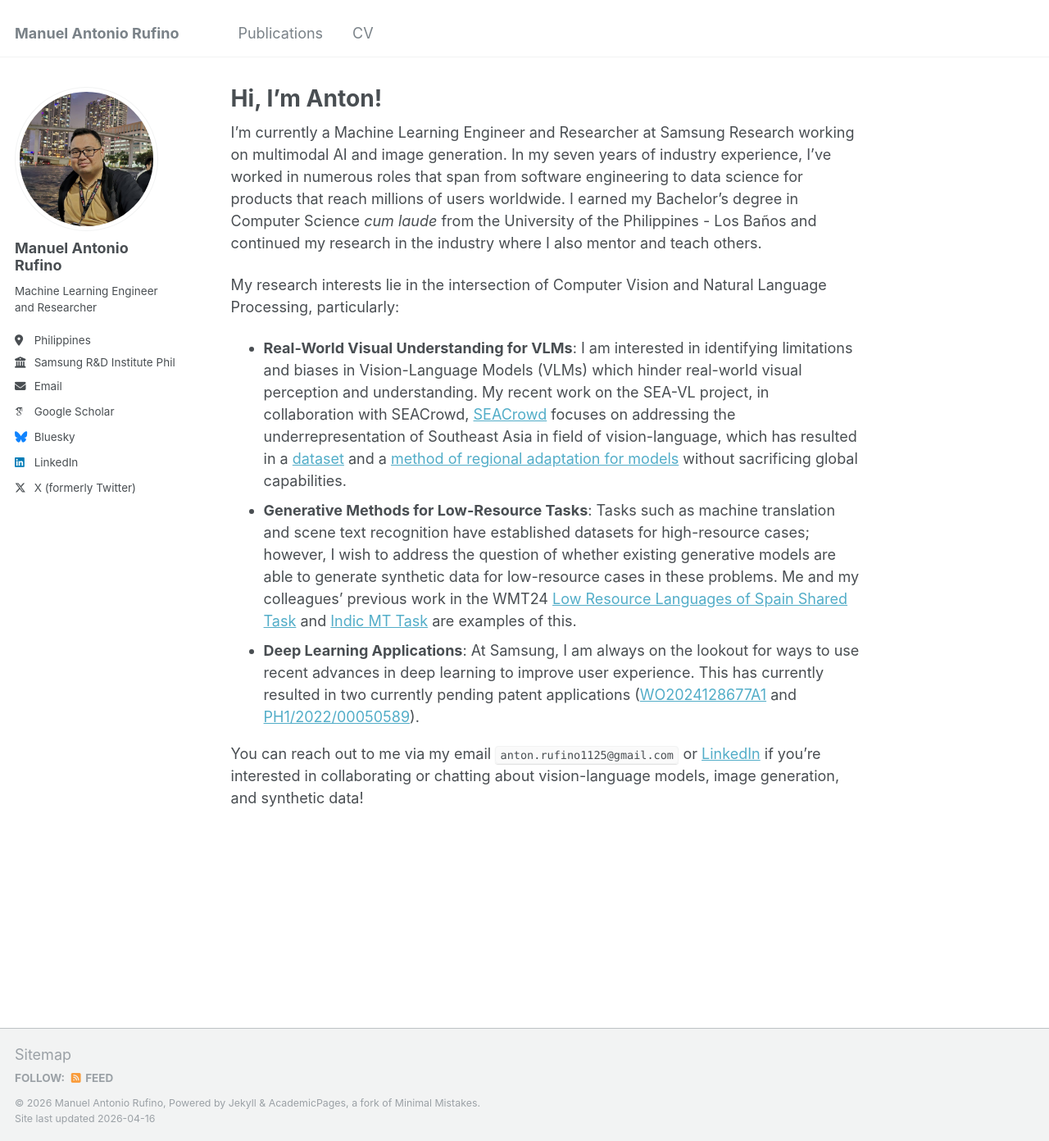
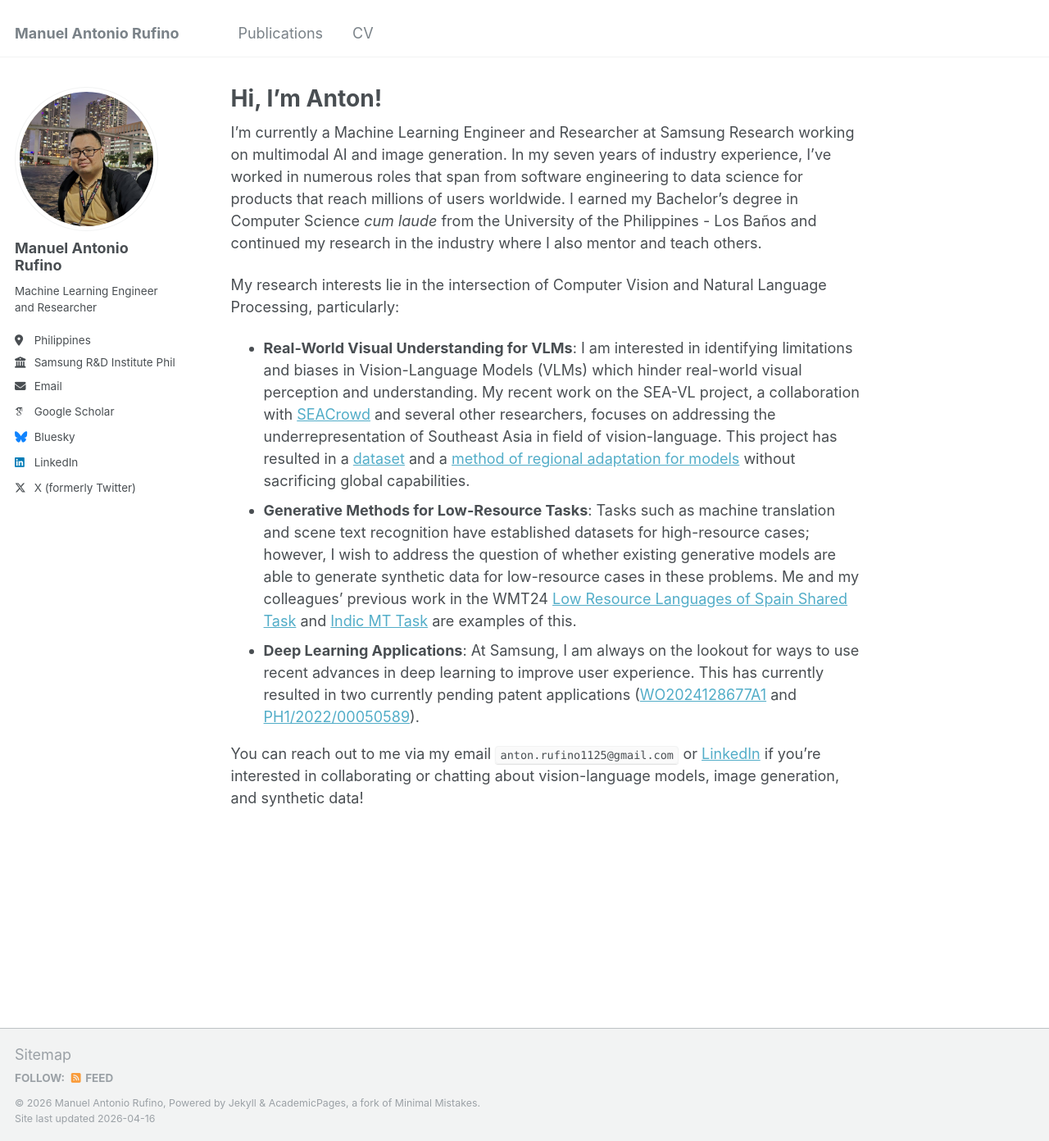
Before and after one commit to antonrufino/antonrufino.github.io, a Jekyll site: the page built from _pages/about.md, in a window 1280 px wide and 1392 px high. Shown: the whole window at 82% size. Built offline with Jekyll 4.4.1, drawn with Linux system fonts in a browser that asks for light colours; some web fonts are replaced.

Commit message:
Typo fix

```diff
--- a/_pages/about.md
+++ b/_pages/about.md
@@ -10,7 +10,7 @@ redirect_from:
 I'm currently a Machine Learning Engineer and Researcher at Samsung Research working on multimodal AI and image generation. In my seven years of industry experience, I've worked in numerous roles that span from software engineering to data science for products that reach millions of users worldwide. I earned my Bachelor's degree in Computer Science *cum laude* from the University of the Philippines - Los Baños and continued my research in the industry where I also mentor and teach others.
 
 My research interests lie in the intersection of Computer Vision and Natural Language Processing, particularly:
-- **Real-World Visual Understanding for VLMs**: I am interested in identifying limitations and biases in Vision-Language Models (VLMs) which hinder real-world visual perception and understanding. My recent work on the SEA-VL project, in collaboration with SEACrowd, [SEACrowd](https://seacrowd.github.io/) focuses on addressing the underrepresentation of Southeast Asia in field of vision-language, which has resulted in a [dataset](https://aclanthology.org/2025.acl-long.916/) and a [method of regional adaptation for models](https://arxiv.org/abs/2604.11490) without sacrificing global capabilities.
+- **Real-World Visual Understanding for VLMs**: I am interested in identifying limitations and biases in Vision-Language Models (VLMs) which hinder real-world visual perception and understanding. My recent work on the SEA-VL project, a collaboration with [SEACrowd](https://seacrowd.github.io/) and several other researchers, focuses on addressing the underrepresentation of Southeast Asia in field of vision-language. This project has resulted in a [dataset](https://aclanthology.org/2025.acl-long.916/) and a [method of regional adaptation for models](https://arxiv.org/abs/2604.11490) without sacrificing global capabilities.
 - **Generative Methods for Low-Resource Tasks**: Tasks such as machine translation and scene text recognition have established datasets for high-resource cases; however, I wish to address the question of whether existing generative models are able to generate synthetic data for low-resource cases in these problems. Me and my colleagues' previous work in the WMT24 [Low Resource Languages of Spain Shared Task](https://aclanthology.org/2024.wmt-1.86/) and [Indic MT Task](https://aclanthology.org/2024.wmt-1.62/) are examples of this.
 - **Deep Learning Applications**: At Samsung, I am always on the lookout for ways to use recent advances in deep learning to improve user experience. This has currently resulted in two currently pending patent applications ([WO2024128677A1](https://patents.google.com/patent/WO2024128677A1/en) and [PH1/2022/00050589](https://patentscope.wipo.int/search/en/detail.jsf?docId=PH454090918)).
 
```
